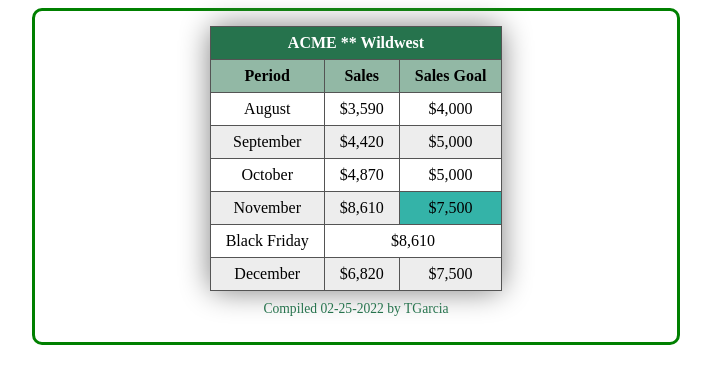
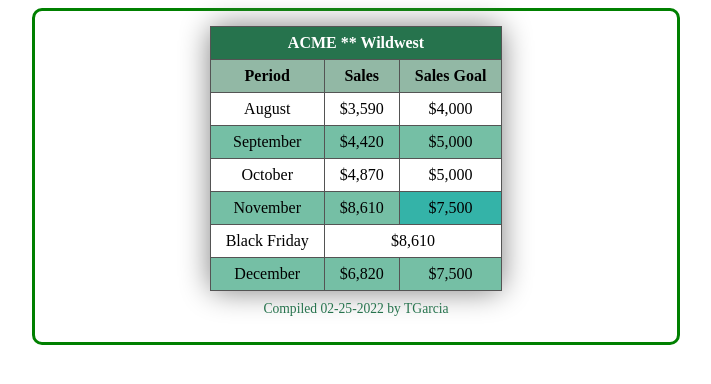
Before and after one commit to tj-garcia/wdd230, a plain HTML site: page lesson-8/tablebuild.html in a window 1280 px wide. Shown: the whole page, without its empty margins (284-995 px from the left). Drawn offline with Linux system fonts and the light colour scheme.

Commit message:
Update style.css

```diff
--- a/lesson-8/css/style.css
+++ b/lesson-8/css/style.css
@@ -30,7 +30,7 @@
     --border: hsl(0,0%,20%);
     --borderlight: hsl(0,0%,33%);
     --shadow: hsl(0,0%,50%);
-    --zebra: hsl(0, 0%, 93%, 1);
+    --zebra: #75BFA5 /*hsl(0, 0%, 93%, 1)*/;
   }
 
   table {
```
